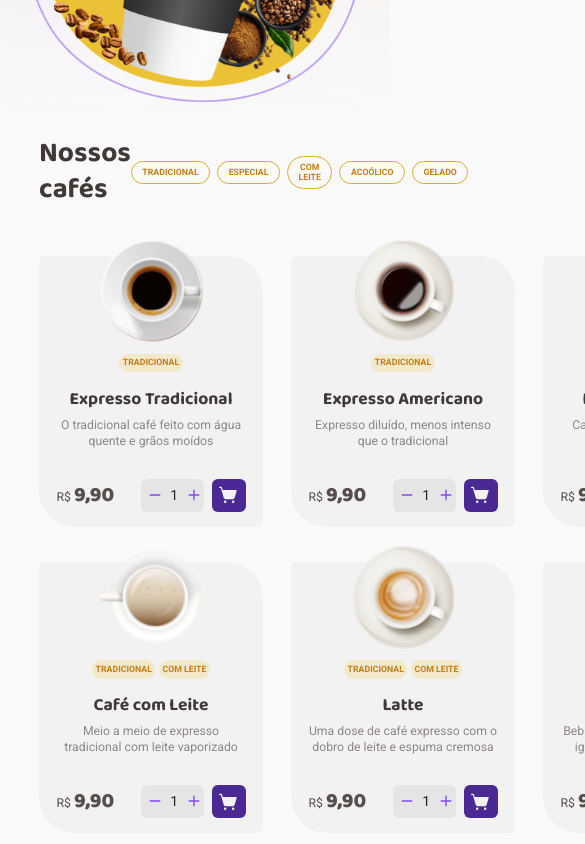
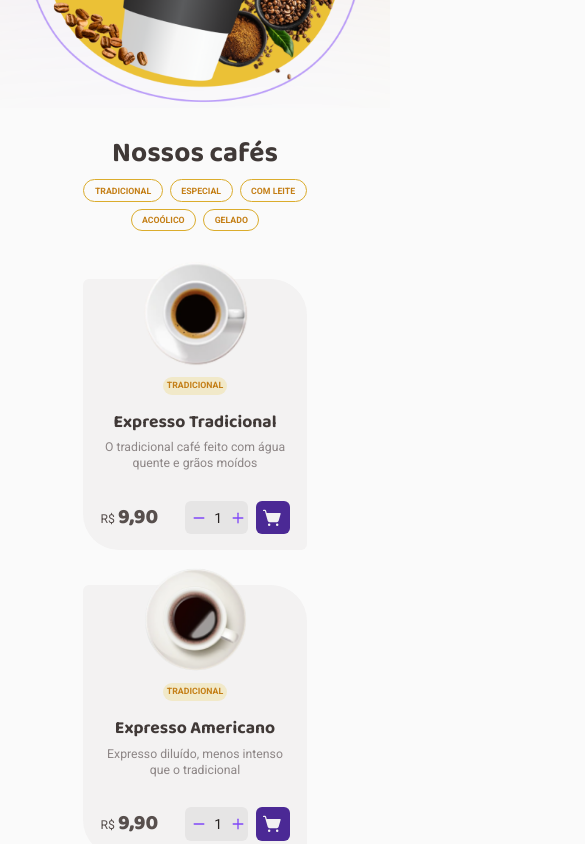
Before and after one commit to davirlima/coffee-delivery, a React (Vite) app: page / in a window 390 px wide. Shown: the part 760-1604 px from the top of the page, 585 px wide, since content can reach past the window. Built offline with nearby package versions, Linux system fonts and the light colour scheme.

Commit message:
Responsividade da seção List em todos os dispositivos

```diff
--- a/src/pages/Home/components/List/styles.ts
+++ b/src/pages/Home/components/List/styles.ts
@@ -1,9 +1,19 @@
 import styled from "styled-components";
 
 export const ListContainer = styled.section`
-  width: 100%;
+  width: auto;
   display: grid;
-  grid-template-columns: auto auto auto auto;
+  grid-template-columns: 16rem 16rem 16rem 16rem;
   row-gap: 2.5rem;
   column-gap: 2rem;
+
+  @media screen and (max-width: 1024px) {
+    grid-template-columns: 16rem 16rem 16rem;
+  }
+  @media screen and (max-width: 768px) {
+    grid-template-columns: 16rem 16rem;
+  }
+  @media screen and (max-width: 425px) {
+    grid-template-columns: 16rem;
+  }
 `;
--- a/src/pages/Home/styles.ts
+++ b/src/pages/Home/styles.ts
@@ -5,7 +5,8 @@
   margin: 2rem auto;
   display: flex;
   flex-direction: column;
-  align-items: flex-start;
+  align-items: center;
+  justify-content: center;
   gap: 3.375rem;
 
   @media screen and (max-width: 1120px) {
@@ -24,6 +25,12 @@
   h1 {
     font-size: 2rem;
     color: ${(props) => props.theme.base_subtitle};
+  }
+
+  @media screen and (max-width: 425px) {
+    flex-direction: column;
+    justify-content: center;
+    gap: 0.5rem;
   }
 `;
 
@@ -48,4 +55,10 @@
       background-color: ${(props) => props.theme.yellow_light};
     }
   }
+
+  @media screen and (max-width: 425px) {
+    width: 90%;
+    flex-wrap: wrap;
+    justify-content: center;
+  }
 `;
```
